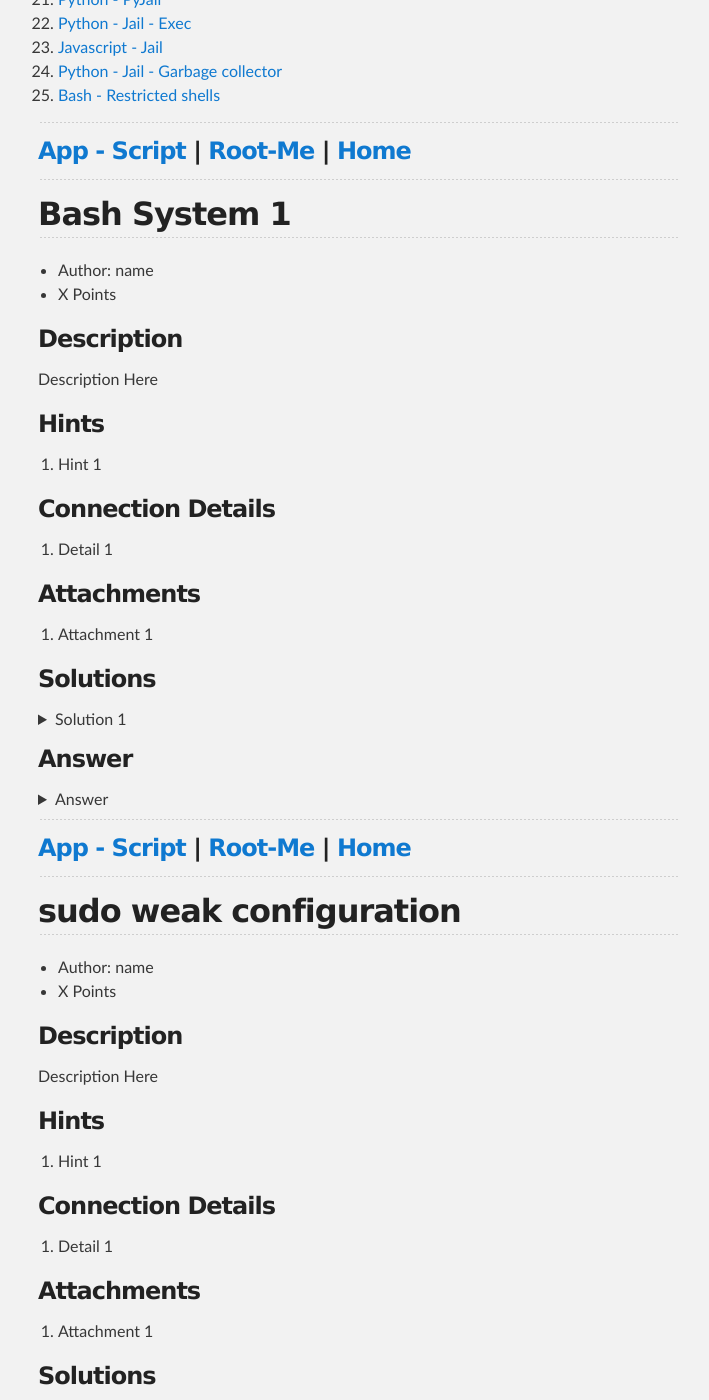
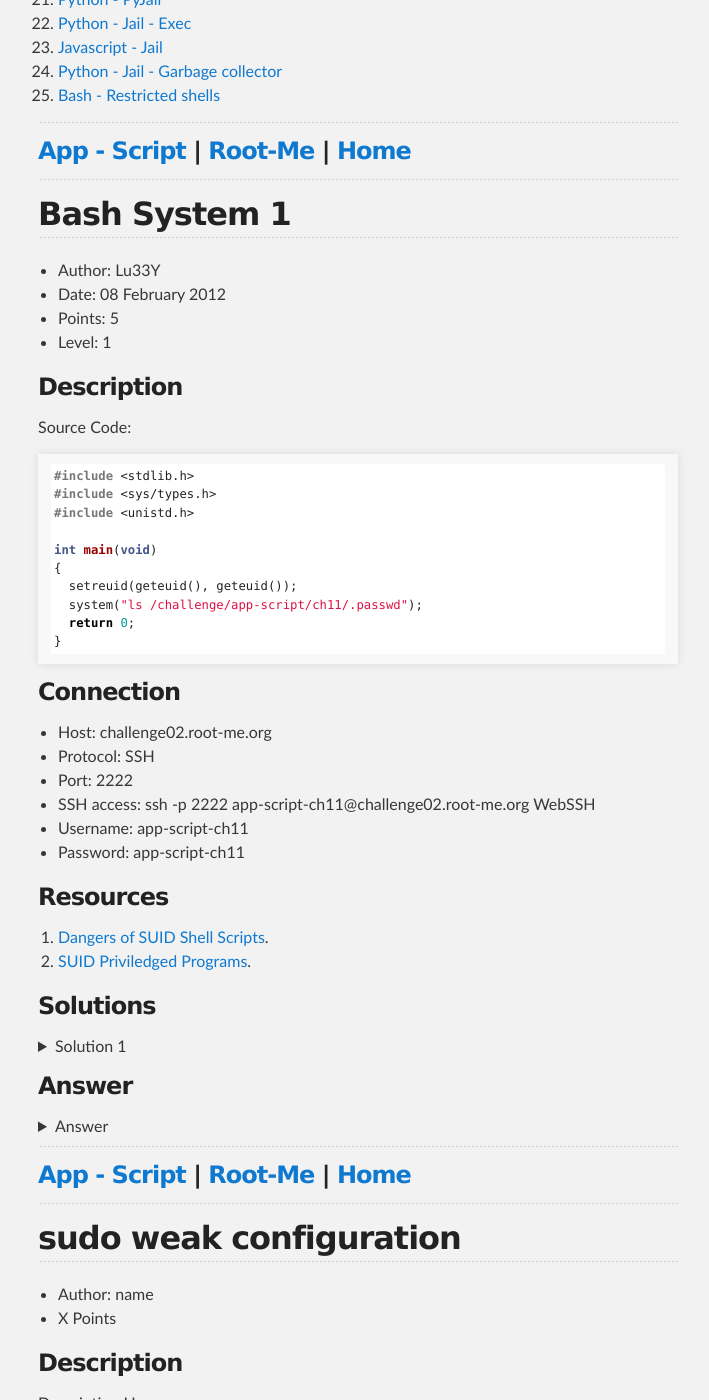
Before and after one commit to djm89uk/djm89uk.github.io, a Jekyll site: the page built from rootme_ascr.md, in a window 1280 px wide and 1400 px high, scrolled down 1002 px. Shown: the whole window, without its empty margins (282-991 px from the left). Built offline with Jekyll 4.4.1, drawn with Linux system fonts in a browser that asks for light colours; our own code applies the rules of GitHub Pages for plain Markdown files.

Commit message:
Update rootme_ascr.md

```diff
--- a/rootme_ascr.md
+++ b/rootme_ascr.md
@@ -38,24 +38,41 @@ Exploit environment weaknesses, configuration mistakes and vulnerability pattern
 
 ## Bash System 1
 
-- Author: name
-- X Points
+- Author: Lu33Y
+- Date: 08 February 2012
+- Points: 5
+- Level: 1
 
 ### Description
 
-Description Here
+Source Code:
 
-### Hints
+~~~c
+#include <stdlib.h>
+#include <sys/types.h>
+#include <unistd.h>
 
-1. Hint 1
+int main(void)
+{
+  setreuid(geteuid(), geteuid());
+  system("ls /challenge/app-script/ch11/.passwd");
+  return 0;
+}
+~~~
 
-### Connection Details
+### Connection
 
-1. Detail 1
+- Host: challenge02.root-me.org
+- Protocol: SSH
+- Port: 2222
+- SSH access: ssh -p 2222 app-script-ch11@challenge02.root-me.org     WebSSH
+- Username: app-script-ch11
+- Password: app-script-ch11
 
-### Attachments
+### Resources
 
-1. Attachment 1
+1. [Dangers of SUID Shell Scripts](https://repository.root-me.org/Administration/Unix/EN%20-%20Dangers%20of%20SUID%20Shell%20Scripts.pdf).
+2. [SUID Priviledged Programs](https://repository.root-me.org/Administration/Unix/EN%20-%20SUID%20Privileged%20Programs.pdf).
 
 ### Solutions
 
@@ -63,7 +80,24 @@ Description Here
 
 <summary markdown="span">Solution 1</summary>
 
-Detail here
+We can connect to the challenge server:
+
+~~~shell
+$ ssh -p 2222 app-script-ch11@challenge02.root-me.org
+~~~
+
+Once connected, we can look for the flag:
+
+~~~shell
+app-script-ch11@challenge02:~$ ls
+ch11  ch11.c  Makefile
+app-script-ch11@challenge02:~$ pwd
+/challenge/app-script/ch11
+app-script-ch11@challenge02:~$ strings .passwd
+strings: .passwd: Permission denied
+~~~
+
+We obviously need to more clever. We can see from the c source code that the program calls the ls program without the complete path to the binary (/bin/ls).  We can simply copy the cat binary to the temporary directory:
 
 </details>
 
```
